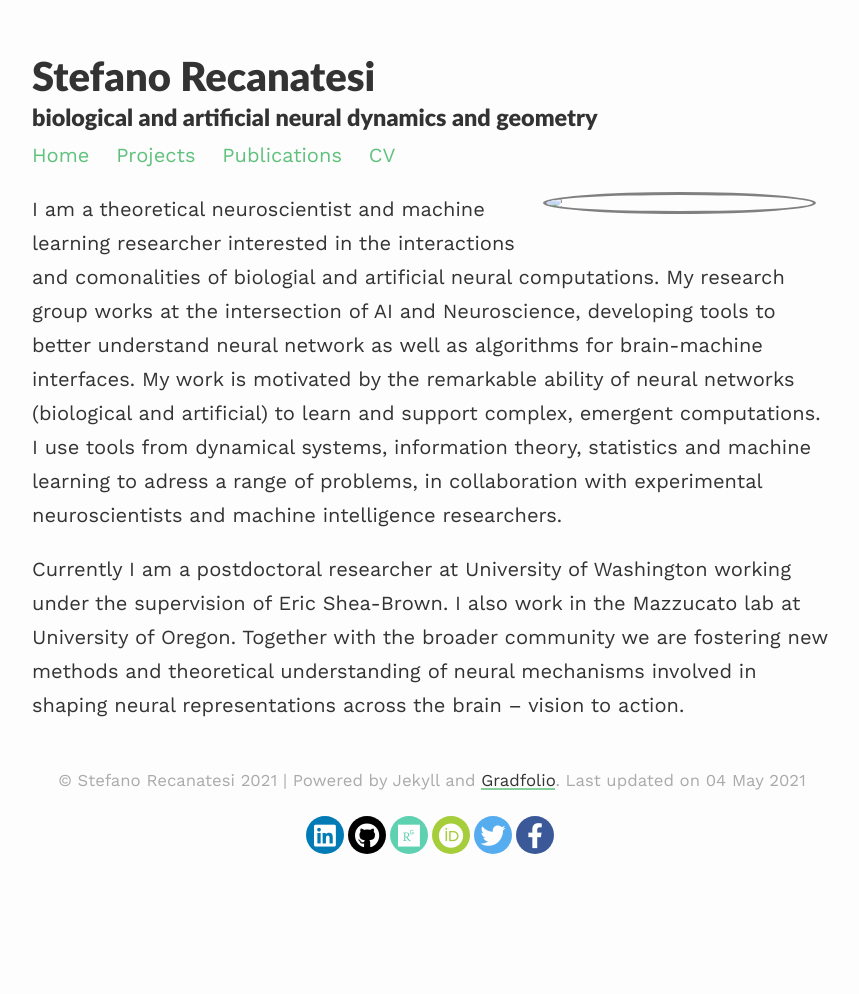
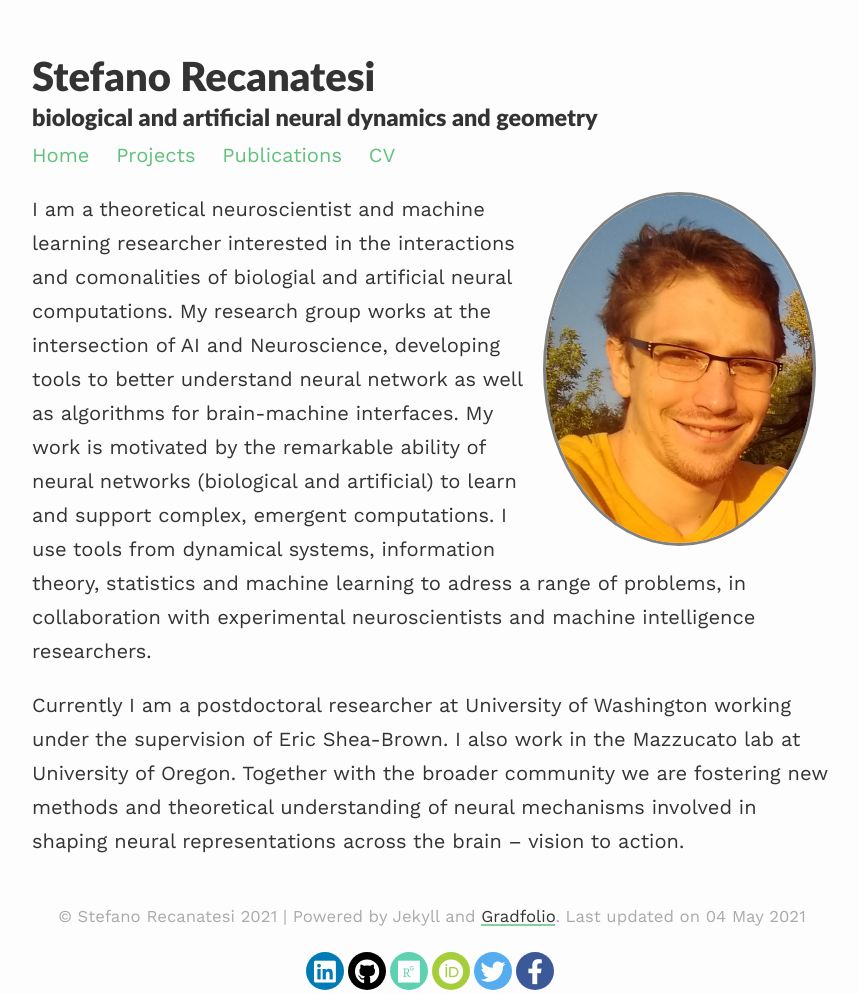
Before and after one commit to srecanatesi/srecanatesi.gihub.io, a Jekyll site: the page built from index.md, in a window 1280 px wide. Shown: the whole page, without its empty margins (208-1067 px from the left). Built offline with Jekyll 4.4.1, drawn with Linux system fonts in a browser that asks for light colours; nearby versions of some CDN libraries.

Commit message:
Update about.html

```diff
--- a/_layouts/about.html
+++ b/_layouts/about.html
@@ -4,7 +4,7 @@ layout: default
 
 {% if page.profile %}
     {% if page.profile.image %}
-      <img class="profile {{ page.profile.align }}"  width="33.33%" src="{{ page.profile.image | prepend: '/assets/images/' | prepend: site.baseurl | prepend: site.url }}">
+      <img class="profile {{ page.profile.align }}"  width="33.33%" src="{{ page.profile.image | prepend: '/assets/' | prepend: site.baseurl | prepend: site.url }}">
     {% endif %}
 {% endif %}
 
```
